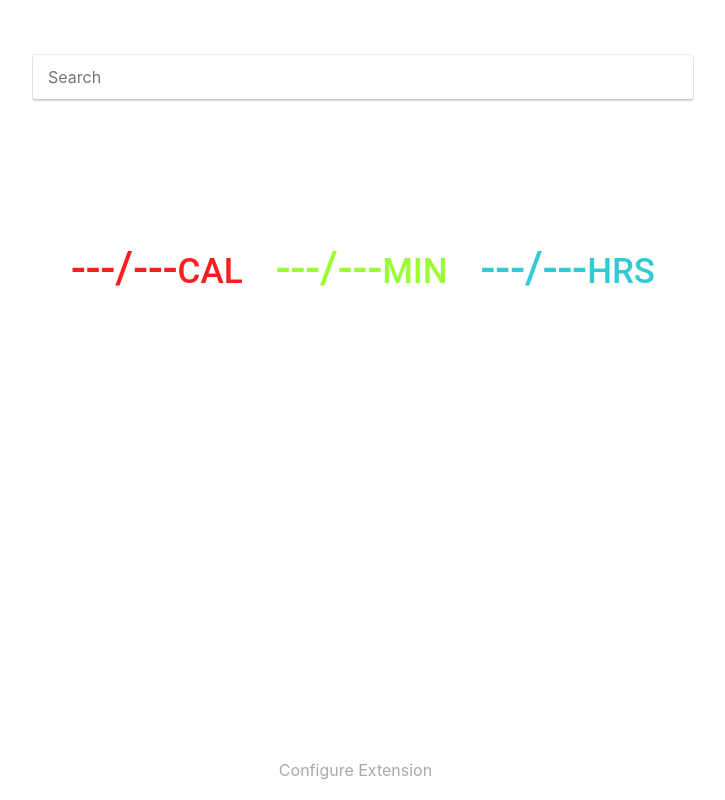
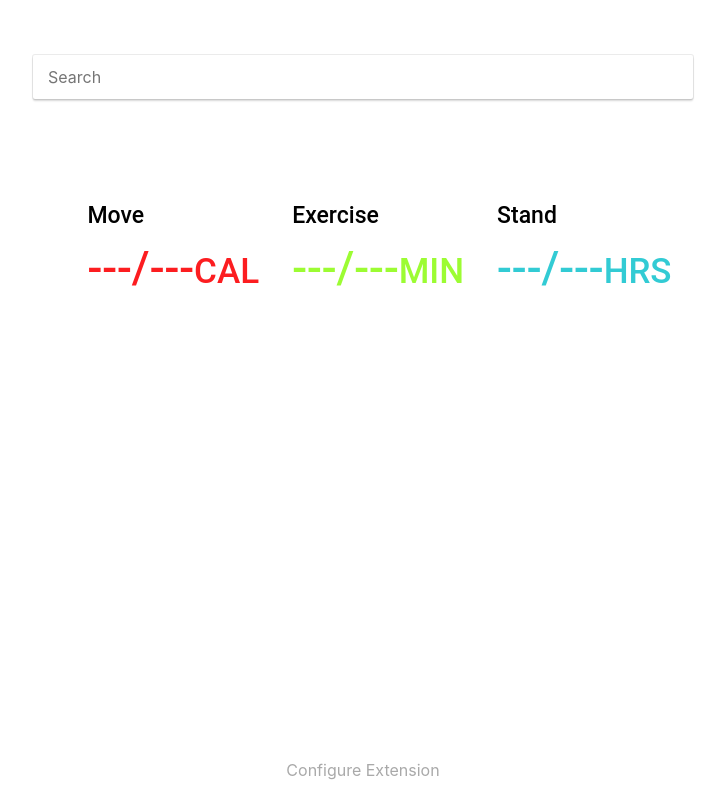
Before and after one commit to gordonturner/reflector-health-browser-chrome, a browser extension: page dangerboard-browser-chrome/index.html in a window 1280 px wide. Shown: the whole page, without its empty margins (277-1002 px from the left). Drawn offline with Linux system fonts and the light colour scheme; no server answers.

Commit message:
Bug: Changing title to black / white depending on Dark Mode. Updating copy on how to get Install Id. Bug: Removing leading space on first block div.

```diff
--- a/dangerboard-browser-chrome/index.html
+++ b/dangerboard-browser-chrome/index.html
@@ -100,7 +100,7 @@
       float: left;
       padding-left: 33px;
     }
-    div:first-child{
+    .fitnessBlockElement div:first-child{
       padding-left: 0px;
     }
     .fitnessTitle {
@@ -170,21 +170,21 @@
   <div class="numbers">
     <div class="fitnessBlock">
       <div class="fitnessBlockElement">
-        <div class="fitnessTitle">Move</div>
+        <div id="fitnessMoveTitle" class="fitnessTitle">Move</div>
         <div>
           <span id="fitnessMove" class="fitnessValues fitnessMove">---/---</span
           ><span id="fitnessMoveUnit" class="fitnessUnits fitnessMove">CAL</span>
         </div>
       </div>
       <div class="fitnessBlockElement">
-        <div class="fitnessTitle">Exercise</div>
+        <div  id="fitnessExerciseTitle" class="fitnessTitle">Exercise</div>
         <div>
           <span id="fitnessExercise" class="fitnessValues fitnessExercise">---/---</span
           ><span class="fitnessUnits fitnessExercise">MIN</span>
         </div>
       </div>
       <div class="fitnessBlockElement">
-        <div class="fitnessTitle">Stand</div>
+        <div id="fitnessStandTitle" class="fitnessTitle">Stand</div>
         <div>
           <span id="fitnessStand" class="fitnessValues fitnessStand">---/---</span
           ><span class="fitnessUnits fitnessStand">HRS</span>
--- a/dangerboard-browser-chrome/js/app.js
+++ b/dangerboard-browser-chrome/js/app.js
@@ -33,8 +33,14 @@ console.log('updatePage() called')
 
 if ( enableDarkMode ) {
     document.body.style.backgroundColor = "black";
+    document.getElementById("fitnessMoveTitle").style.color = "white";
+    document.getElementById("fitnessExerciseTitle").style.color = "white";
+    document.getElementById("fitnessStandTitle").style.color = "white";
 } else {
     document.body.style.backgroundColor = "white";
+    document.getElementById("fitnessMoveTitle").style.color = "black";
+    document.getElementById("fitnessExerciseTitle").style.color = "black";
+    document.getElementById("fitnessStandTitle").style.color = "black";
 }
 
 const queryString = window.location.search;
```
Also changed, not shown: dangerboard-browser-chrome/options.html (+1 -1 lines), 1 other file.
